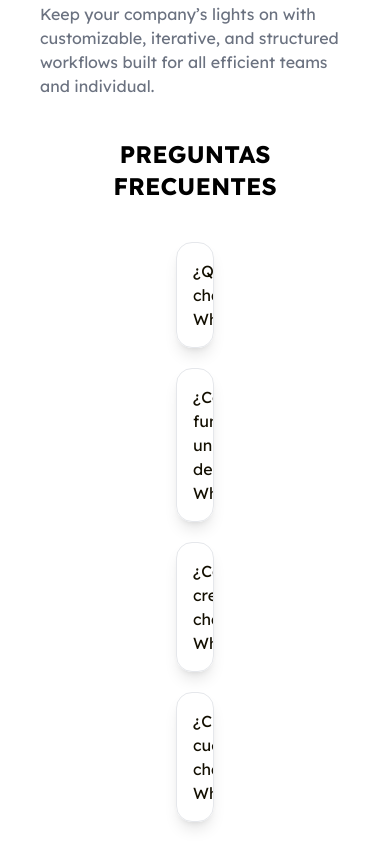
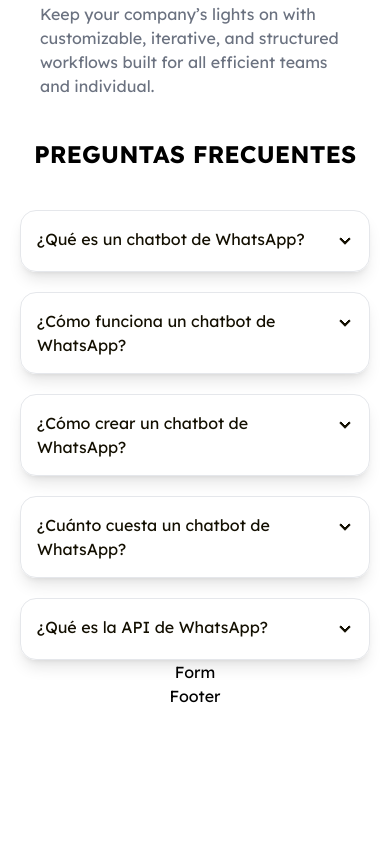
Before and after one commit to RST-Sistemas/chatbot-landing, a Next.js app: page / in a window 390 px wide. Shown: the part 5180-6021 px from the top of the page. After the commit the page ends 5888 px from the top, so only its background shows below. Built offline with nearby package versions, Linux system fonts and the light colour scheme.

Commit message:
Update FAQ.jsx

```diff
--- a/src/app/Components/FAQ/FAQ.jsx
+++ b/src/app/Components/FAQ/FAQ.jsx
@@ -4,7 +4,7 @@
 
 const FAQ = () => {
   return (
-    <div className='flex flex-col items-center w-full gap-10 mt-10 px-44'>
+    <div className='flex flex-col items-center w-full gap-10 px-5 mt-10 md:px-22 lg:px-44'>
       <h1 className='text-2xl font-bold text-center'>PREGUNTAS FRECUENTES</h1>
       <div className='flex flex-col w-full gap-5'>
         {listFAQ.map((data, index) => (
```
